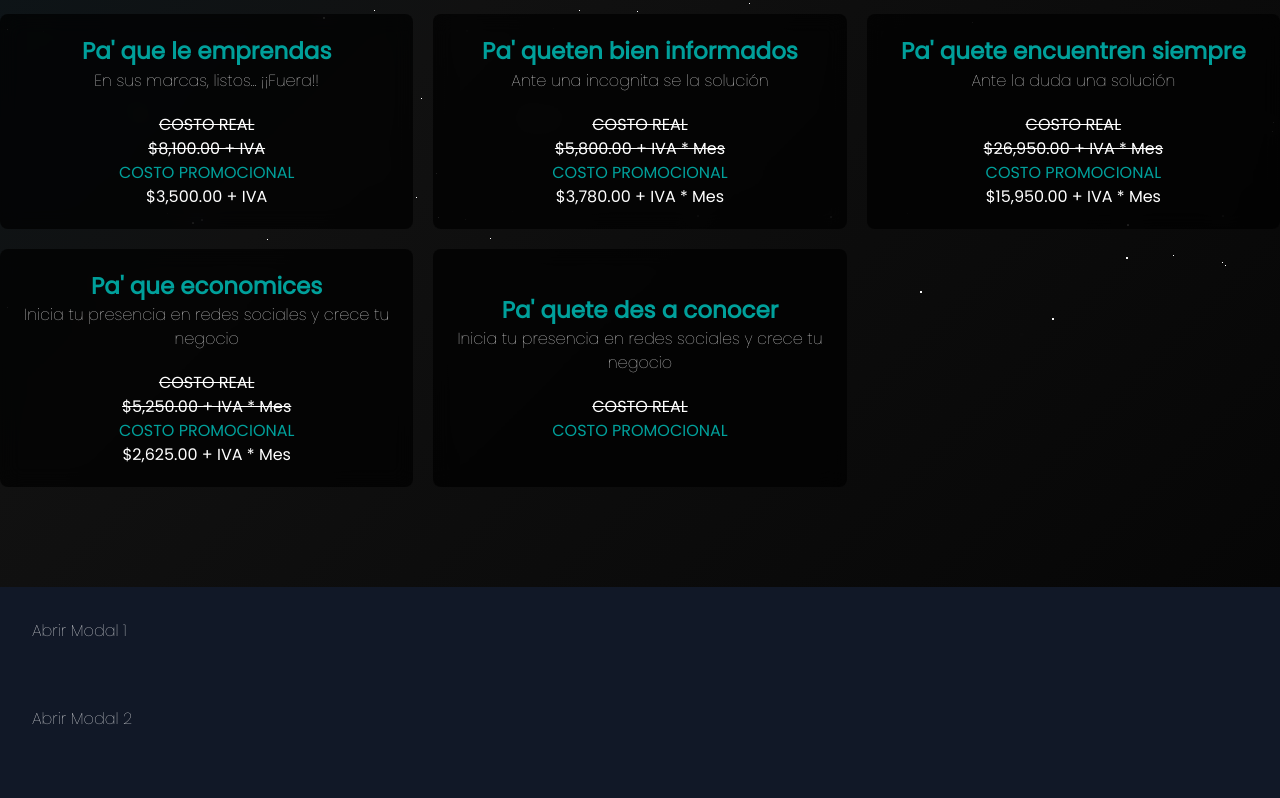
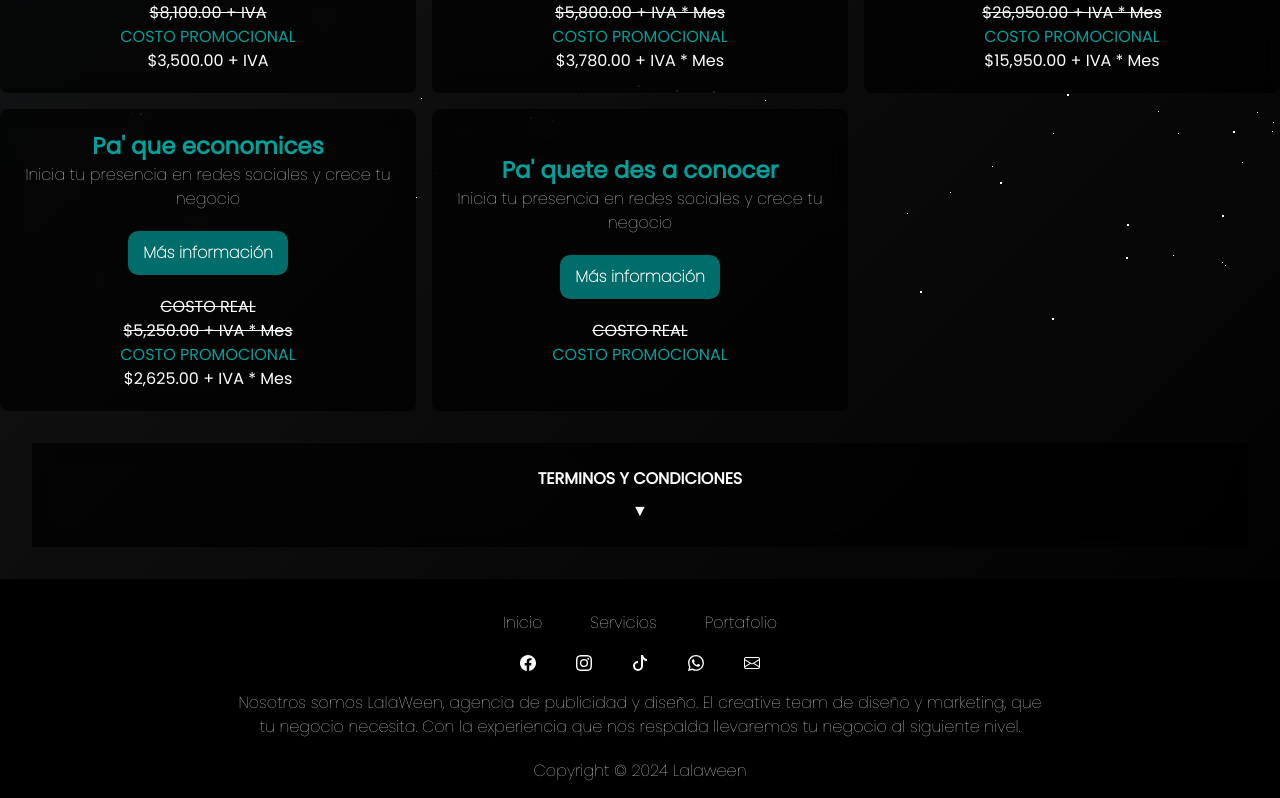
Before and after one commit to AngelLuna17-code/Lalaween, a React (Create React App) app: page /Promo in a window 1280 px wide. Shown: the part 1660-2458 px from the top of the page. Built offline with nearby package versions, Linux system fonts and the light colour scheme.

Commit message:
cards de promos

```diff
--- a/src/components/Modales.jsx
+++ /dev/null
@@ -1,86 +0,0 @@
-import React, { useState } from 'react';
-
-const Modal = ({ isOpen, title, content, closeModal }) => {
-    return (
-        <section>
-            <div className='grid'>
-
-            </div>
-            {isOpen && (
-                <div className="flex justify-center items-center overflow-x-hidden overflow-y-auto fixed inset-0 z-50 outline-none focus:outline-none ">
-                    <div className='w-[70%] h-auto' style={{ background: 'rgba(0, 0, 0, 0.7)', backdropFilter: 'blur(10px)', WebkitBackdropFilter: 'blur(10px)' }}>
-                        <div>
-                            <p>{title}</p>
-                        </div>
-                        <div>
-                            <p>{content}</p>
-                        </div>
-                        <div>
-                            <button
-                                className="bg-red-500 hover:bg-red-700 text-white font-bold py-2 px-4 rounded focus:outline-none focus:shadow-outline"
-                                onClick={closeModal}
-                            >
-                                Cerrar
-                            </button>
-                        </div>
-                    </div>
-                </div>
-            )}
-        </section>
-    );
-};
-
-const Modales = () => {
-    const [modalIndex, setModalIndex] = useState(null);
-
-    const openModal = (index) => {
-        setModalIndex(index);
-    };
-
-    const closeModal = () => {
-        setModalIndex(null);
-    };
-
-    const modals = [
-        {
-            title: "Modal 1",
-            content: "Contenido del Modal 1"
-        },
-        {
-            title: "Modal 2",
-            content: "Contenido del Modal 2"
-        },
-        {
-            title: "Modal 3",
-            content: "Contenido del Modal 3"
-        },
-        {
-            title: "Modal 4",
-            content: "Contenido del Modal 4"
-        },
-    ];
-
-    return (
-        <section>
-            {modals.map((modal, index) => (
-                <div key={index}>
-                    <div
-                        className='p-8
-                         bg-[#111827]'
-                        onClick={() => openModal(index)}
-                    >
-                        Abrir Modal {index + 1}
-                    </div>
-                    <Modal
-                        isOpen={modalIndex === index}
-                        title={modal.title}
-                        content={modal.content}
-                        closeModal={closeModal}
-                    />
-                </div>
-            ))}
-        </section>
-    );
-};
-
-export default Modales;
--- /dev/null
+++ b/src/components/Paquetes.jsx
@@ -0,0 +1,161 @@
+import React, { useState } from 'react';
+
+const Modal = ({ isOpen, title, content, closeModal }) => {
+    return (
+        <section>
+            {isOpen && (
+                <div className="flex justify-center items-center overflow-x-hidden overflow-y-auto fixed inset-0 z-50 outline-none focus:outline-none ">
+                    <div className='w-[70%] h-auto' style={{ background: 'rgba(0, 0, 0, 0.7)', backdropFilter: 'blur(10px)', WebkitBackdropFilter: 'blur(10px)' }}>
+                        <div>
+                            <p>{title}</p>
+                        </div>
+                        <div>
+                            <p>{content}</p>
+                        </div>
+                        <div>
+                            <button
+                                className="bg-red-500 hover:bg-red-700 text-white font-bold py-2 px-4 rounded focus:outline-none focus:shadow-outline"
+                                onClick={closeModal}
+                            >
+                                Cerrar
+                            </button>
+                        </div>
+                    </div>
+                </div>
+            )}
+        </section>
+    );
+};
+
+const Paquetes = () => {
+    const [modalContent, setModalContent] = useState(null);
+
+    const openModal = (content) => {
+        setModalContent(content);
+    };
+
+    const closeModal = () => {
+        setModalContent(null);
+    };
+
+    const modals = [
+        {
+            /*Contenido de card*/
+            titlePaq: "Pa' que le emprendas",
+            sub: "En sus marcas, listos... ¡¡Fuera!!",
+            oldPrice: "$8,100.00 + IVA",
+            newPrice: "$3,500.00 + IVA",
+            /*Contenido de card*/
+            /*Contenido de modal*/
+            title: "Modal 1",
+            content: "Contenido del Modal 1"
+            /*Contenido de modal*/
+        },
+        {
+            /*Contenido de card*/
+            titlePaq: "Pa' queten bien informados",
+            sub: "Ante una incognita se la solución",
+            oldPrice: "$5,800.00 + IVA * Mes",
+            newPrice: "$3,780.00 + IVA * Mes",
+            /*Contenido de card*/
+            /*Contenido de modal*/
+            title: "Modal 2",
+            content: "Contenido del Modal 2"
+            /*Contenido de modal*/
+        },
+        {
+            /*Contenido de card*/
+            titlePaq: "Pa' quete encuentren siempre",
+            sub: "Ante la duda una solución",
+            oldPrice: "$26,950.00 + IVA * Mes",
+            newPrice: "$15,950.00 + IVA * Mes",
+            /*Contenido de card*/
+            /*Contenido de modal*/
+            title: "Modal 3",
+            content: "Contenido del Modal 3"
+            /*Contenido de modal*/
+        },
+        {
+            /*Contenido de card*/
+            titlePaq: "Pa' que economices",
+            sub: "Inicia tu presencia en redes sociales y crece tu negocio",
+            oldPrice: "$5,250.00 + IVA * Mes",
+            newPrice: "$2,625.00 + IVA * Mes",
+            /*Contenido de card*/
+            /*Contenido de modal*/
+            title: "Modal 4",
+            content: "Contenido del Modal 4"
+            /*Contenido de modal*/
+        },
+        {
+            /*Contenido de card*/
+            titlePaq: "Pa' quete des a conocer",
+            sub: "Inicia tu presencia en redes sociales y crece tu negocio",
+            /*Contenido de card*/
+            /*Contenido de modal*/
+            title: "Modal 4",
+            content: "Contenido del Modal 4"
+            /*Contenido de modal*/
+        }
+    ];
+
+    return (
+        <section>
+            <div className='container mx-auto'>
+                <div className='container mx-auto grid grid-cols-3 gap-4'>
+                    {/* Cuerpo de card */}
+                    {modals.map((modal, index) => (
+                        <div className='p-5 rounded-lg flex items-center justify-center' key={index} style={{ background: 'rgba(0, 0, 0, 0.7)', backdropFilter: 'blur(10px)', WebkitBackdropFilter: 'blur(10px)' }}>
+                            {/* Contenido del card */}
+                            <div>
+                                <div className='text-center'>
+                                    <h3 className='text-[#00a09b] font-black text-[23px] typing'>
+                                        {modal.titlePaq}
+                                    </h3>
+                                    <p>
+                                        {modal.sub}
+                                    </p>
+                                </div>
+                                {/* Abrir modal */}
+                                <div className='flex justify-center mt-5'>
+                                    <button className='px-[15px] py-[10px] bg-[#006d6a] hover:bg-[#005351] font-bold rounded-[10px]' onClick={() => openModal(modal)}>
+                                        Más información
+                                    </button>
+                                </div>
+                                {/* Abrir modal */}
+                                {/* Precios */}
+                                <div className='text-center text-white mt-5 typing font-thin'>
+                                    <p className='line-through'>
+                                        COSTO REAL
+                                    </p>
+                                    <p className='line-through'>
+                                        {modal.oldPrice}
+                                    </p>
+                                    <p className='text-[#00a09b]'>
+                                        COSTO PROMOCIONAL
+                                    </p>
+                                    <p>
+                                        {modal.newPrice}
+                                    </p>
+                                </div>
+                                {/* Precios */}
+                            </div>
+                            {/* Contenido del card */}
+                        </div>
+                    ))}
+                    {/* Cuerpo de card */}
+                </div>
+            </div>
+            {/* Modal */}
+            <Modal
+                isOpen={modalContent !== null}
+                title={modalContent?.title}
+                content={modalContent?.content}
+                closeModal={closeModal}
+            />
+            {/* Modal */}
+        </section>
+    );
+};
+
+export default Paquetes;
--- a/src/pages/Promo.js
+++ b/src/pages/Promo.js
@@ -1,13 +1,11 @@
 import React from 'react';
 import SmallStars from '../components/SmallStars.jsx';
 import Promociones from "../components/Promociones.tsx"
-import Promociones2 from '../components/promociones2.jsx';
 import Terminos from "../components/Terminos.jsx"
 import Footer from "../components/Footer.jsx"
 import ScrollToTopButton from "../components/ScrollToTopButton.jsx"
 import FloatingButton from "../components/FloatingButton.jsx";
-import Modales from '../components/Modales.jsx';
-
+import Paquetes from '../components/Paquetes.jsx';
 const Promo = () => {
     return (
         <section>
@@ -16,8 +14,7 @@ const Promo = () => {
             {/* Stars */}
             {/* Promociones */}
             <Promociones />
-            <Promociones2/>
-            <Modales/>
+            <Paquetes />
             {/* Promociones */}
             {/* Terminos y condiciones */}
             <Terminos />
```
